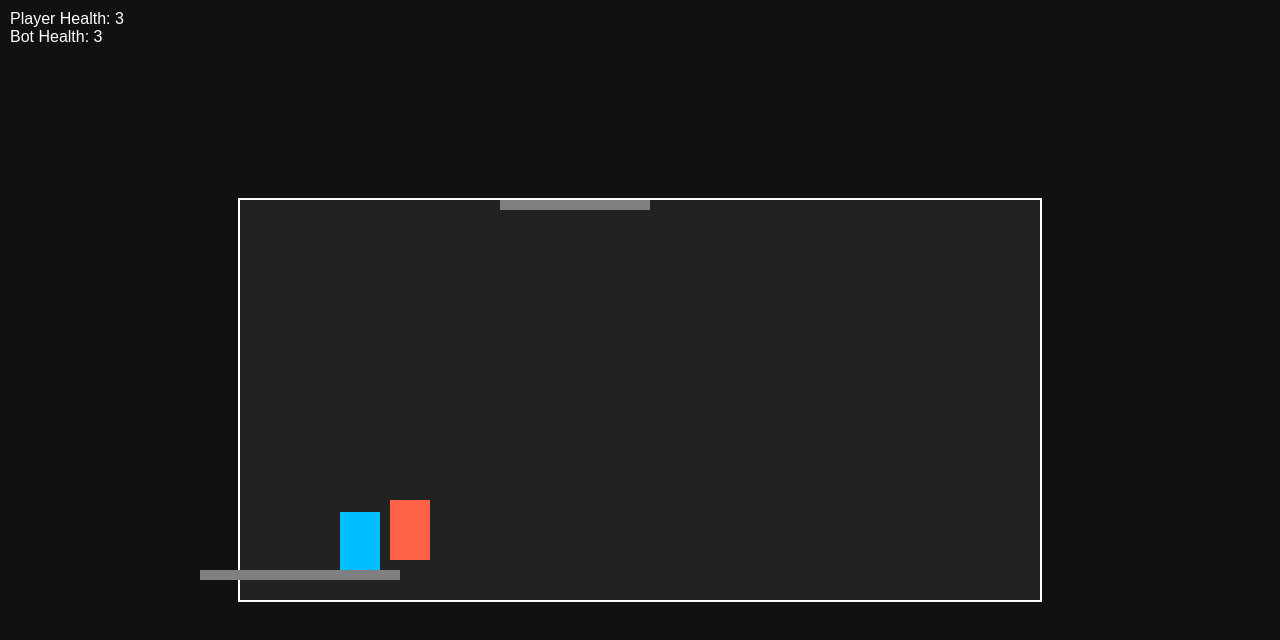
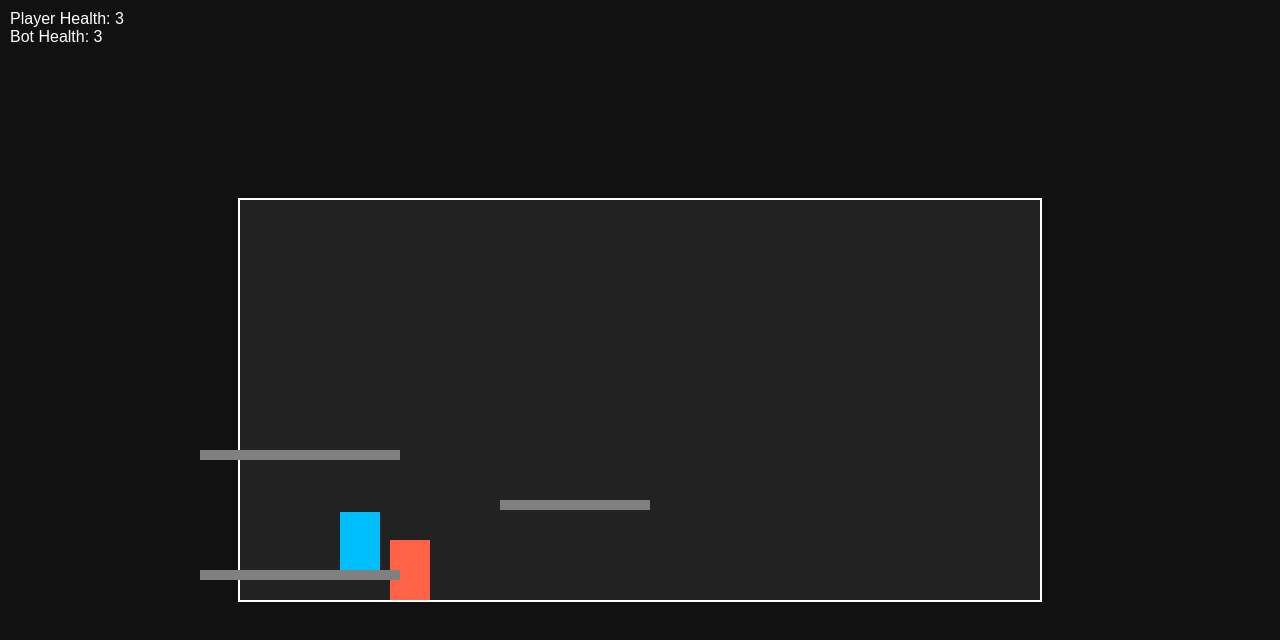
Before and after one commit to Dreng0t/nidhogg-clone-dom, a plain HTML site: page index.html in a window 1280 px wide. Drawn offline with Linux system fonts and the light colour scheme.

Commit message:
implemented platform collision for the bot and some very basic pathfinding so that the bot knows to jump up to me if i am above it

```diff
--- a/index.html
+++ b/index.html
@@ -21,7 +21,8 @@
 
   <div id="platforms">
     <div class="platform" style="left: 200px; top: 570px; width: 200px;"></div>
-    <div class="platform" style="left: 500px; top: 200px; width: 150px;"></div>
+    <div class="platform" style="left: 500px; top: 500px; width: 150px;"></div>
+    <div class="platform" style="left: 200px; top: 450px; width: 200px;"></div>
   </div>
 
 
--- a/js/bot.js
+++ b/js/bot.js
@@ -13,6 +13,10 @@ class Bot {
     this.hasAttacked = false;
     this.health = 3;
 
+    this.gravity = 0.6;
+
+    this.jumpStrength = -12;
+
     this.vx = 0; // For knockback movement
     this.vy = 0; // Not used yet, but ready for future jumping/gravity
 
@@ -21,6 +25,10 @@ class Bot {
 
   update(player) {
     const distance = player.x - this.x;
+
+    const game = document.getElementById('game');
+    const gameTop = game.offsetTop;
+    const gameLeft = game.offsetLeft;
 
     // Movement logic - only chase if not in attack range
     if (Math.abs(distance) > this.attackRange) {
@@ -34,6 +42,20 @@ class Bot {
 
       this.hasAttacked = false; // Reset attack if moving
     }
+
+    const verticalDistance = player.y - this.y;
+    const closeEnough = Math.abs(player.x - this.x) < 100;
+
+    if (
+      verticalDistance < -30 &&
+      closeEnough &&
+      this.onGround
+    ) {
+      this.vy = this.jumpStrength;
+      this.onGround = false;
+    }
+
+
 
     // Attack logic
     if (
@@ -74,12 +96,44 @@ class Bot {
       }, 100);
     }
 
+    this.vy += this.gravity;
+
     // Apply knockback velocity to position
     this.x += this.vx;
     this.y += this.vy;
 
     // Apply friction to knockback (slows down vx over time)
     this.vx *= 0.9;
+
+    this.onGround = false;
+
+    const platforms = Array.from(document.querySelectorAll('.platform'));
+
+    platforms.forEach(platform => {
+      const platformTop = platform.offsetTop;
+      const platformLeft = platform.offsetLeft;
+      const platformRight = platformLeft + platform.offsetWidth;
+
+      const standingOnPlatform =
+        this.y + this.height >= platformTop - gameTop &&
+        this.y + this.height <= platformTop - gameTop + Math.max(this.vy, 0) + 5 &&
+        this.x + this.width >= platformLeft - gameLeft &&
+        this.x <= platformRight - gameLeft &&
+        this.vy >= 0;
+
+      if (standingOnPlatform) {
+        this.y = platformTop - gameTop - this.height;
+        this.vy = 0;
+        this.onGround = true;
+      }
+    });
+
+    if (this.y + this.height >= 400 && !this.onGround) {
+      this.y = 400 - this.height;
+      this.vy = 0;
+      this.onGround = true;
+    }
+
 
     // Update Bot's position on screen
     this.element.style.left = this.x + 'px';
```
